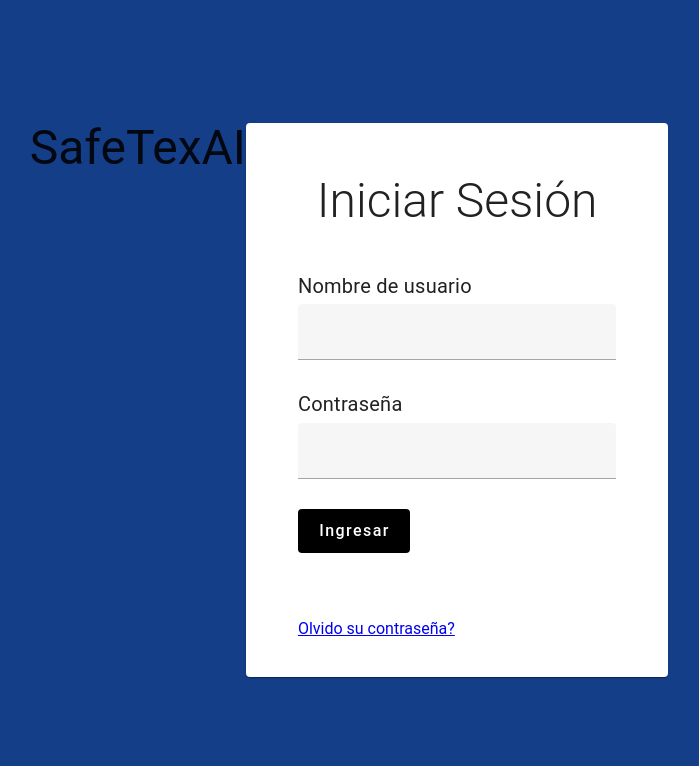
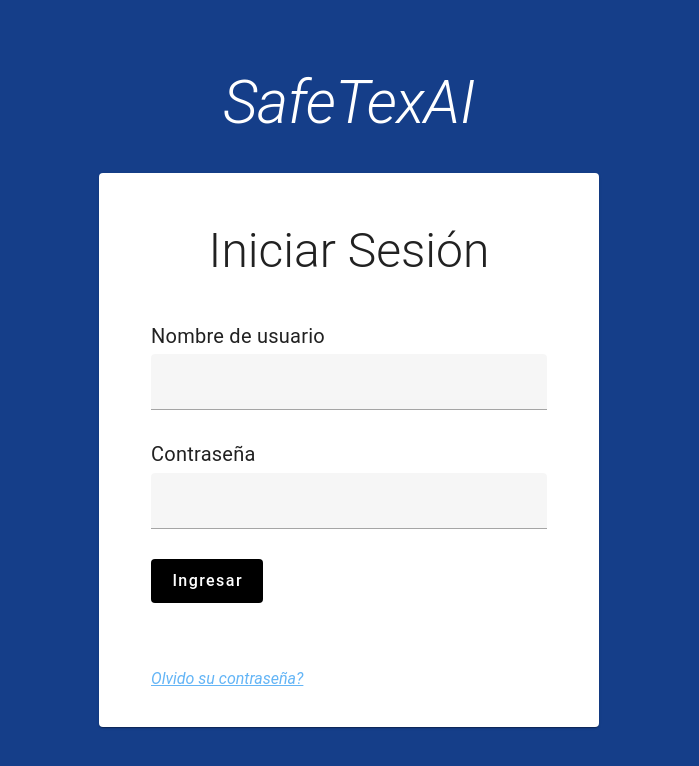
Before and after one commit to Ro-S01/frontend-safetexai, a Vue app: page /login in a window 1280 px wide. Shown: the top 766 px of the page, without its empty margins (291-990 px from the left). Built offline with nearby package versions, Linux system fonts and the light colour scheme; no server answers; a small style sheet from the web is missing.

Commit message:
update login
update login design

```diff
--- a/src/components/NavBar.vue
+++ b/src/components/NavBar.vue
@@ -18,7 +18,7 @@
     <template v-slot:append>
       <v-list-item class="mb-5">
         <div class="mt-auto font-italic">
-          <v-btn prepend-icon="mdi-exit-to-app" class="text-red-lighten-1 text-none" variant="text">Cerrar Sesión</v-btn>
+          <v-btn prepend-icon="mdi-exit-to-app" class="text-red-lighten-1 text-none" variant="text" to="/login">Cerrar Sesión</v-btn>
         </div>
       </v-list-item>
     </template>
--- a/src/pages/Login.vue
+++ b/src/pages/Login.vue
@@ -1,11 +1,11 @@
 <template>
     <v-container class="fill-height login-bg" fluid>
         <v-row>
-            <v-col class="d-flex justify-center">
-                <div class="text-center text-h3" color="white">
+            <v-col class="d-flex flex-column align-center justify-center">
+                <div class="text-center text-h2 text-white mb-10 font-weight-light font-italic">
                     SafeTexAI
                 </div>
-                <v-card class="pa-5 w-33 align-center">
+                <v-card class="pa-5 align-center" max-width="500px" width="80%">
                     <v-card-title class="font-weight-light text-center text-h3 pb-0 pt-5">
                         Iniciar Sesión
                     </v-card-title>
@@ -20,10 +20,10 @@
                             <v-text-field v-model="contrasena">
                             </v-text-field>
 
-                            <v-btn class="mt-2 text-none" size="large" variant="flat" color="black" type="submit">Ingresar</v-btn>
+                            <v-btn class="mt-2 text-none" size="large" variant="flat" color="black" type="submit" to="/home">Ingresar</v-btn>
                          </v-form>
 
-                        <a class="text-h7" href="https://www.google.com">Olvido su contraseña?</a>
+                        <a class="text-h7 font-italic text-decoration-underline text-blue-lighten-2" href="#">Olvido su contraseña?</a>
                     </v-container>
                 </v-card>
             </v-col>
```
